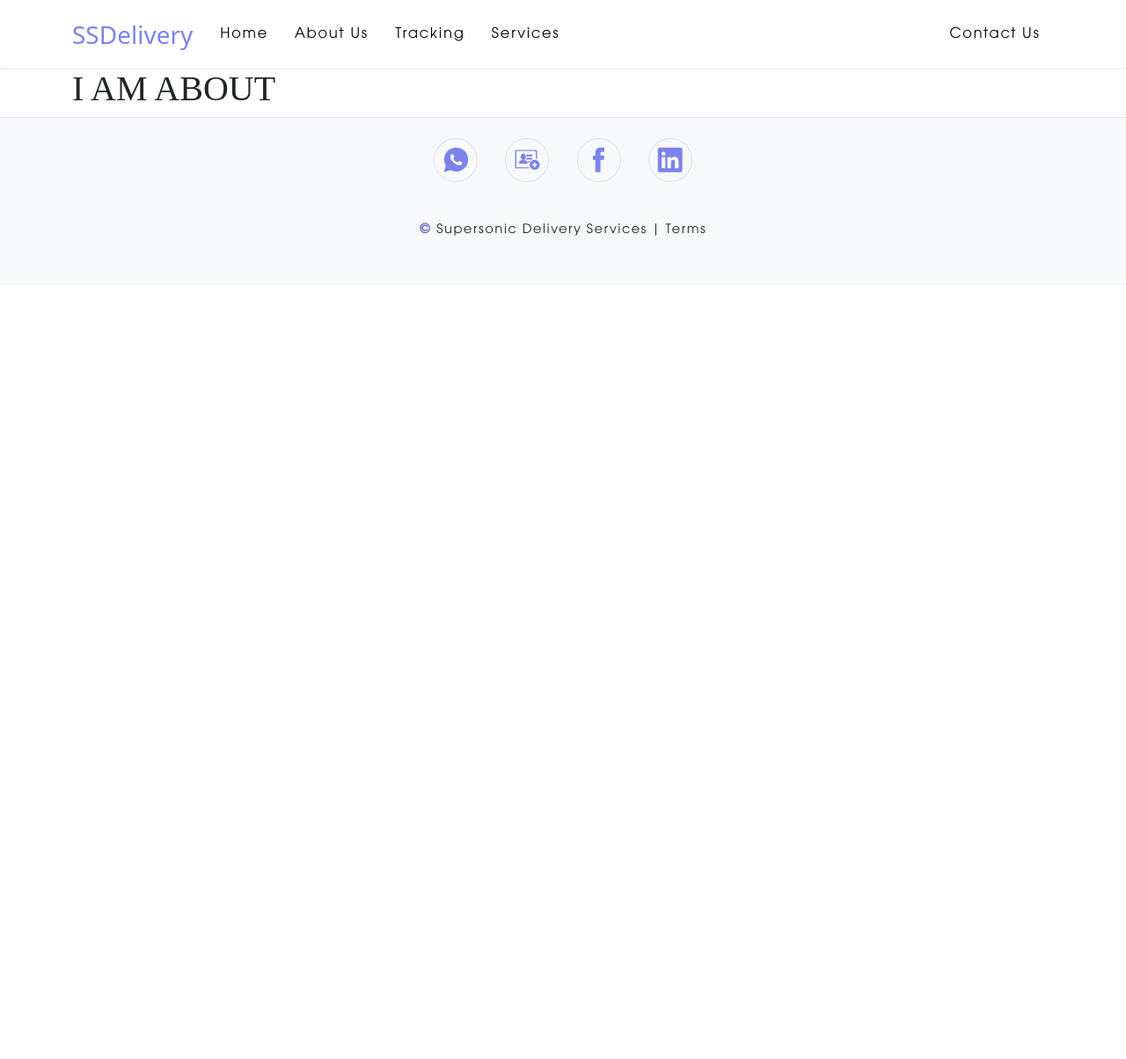
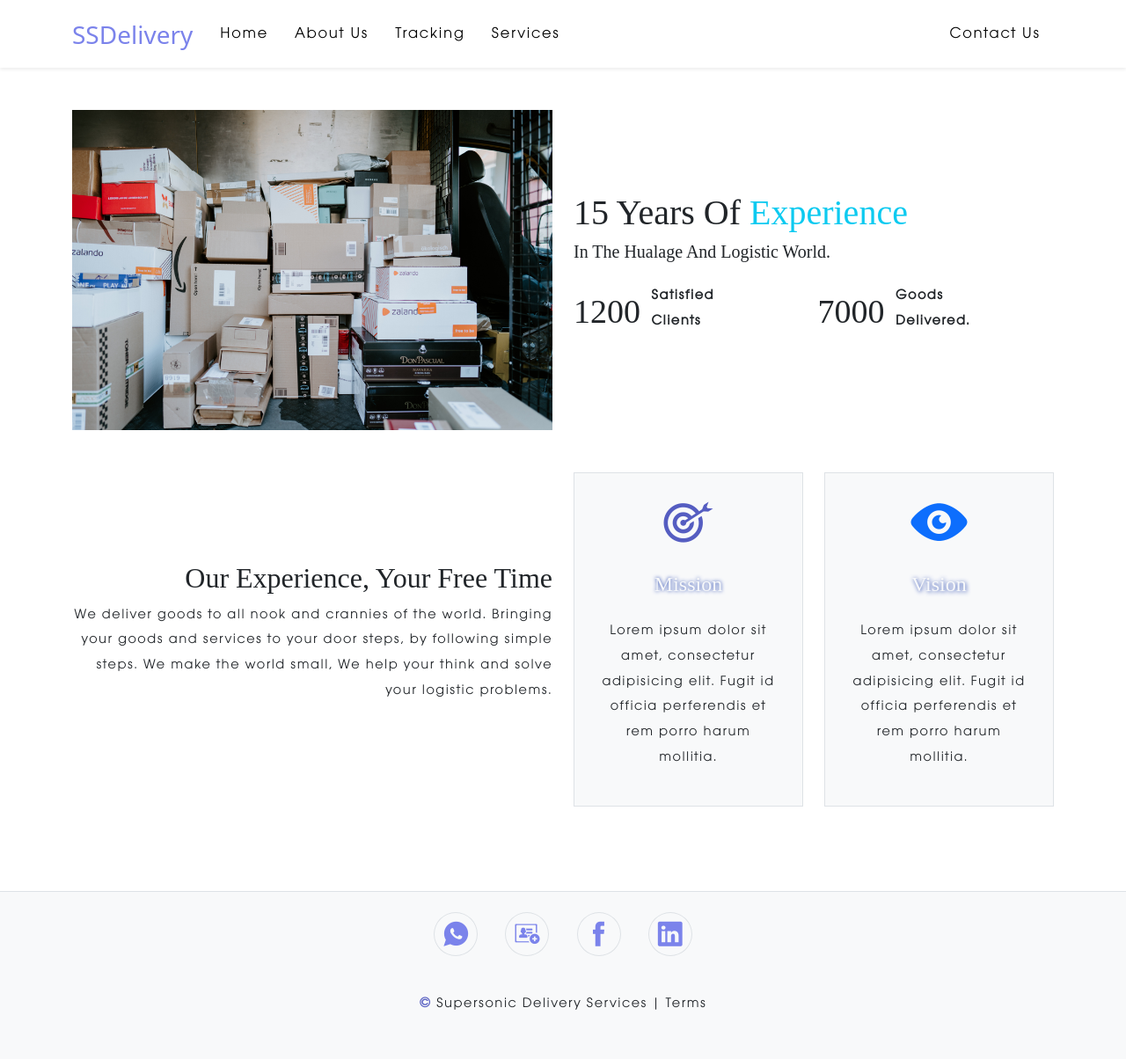
Before and after one commit to ndmichael/logistics, a Django app: page /about/ in a window 1280 px wide. Shown: the whole page at 88% size. Before the commit the page ends 268 px from the top, so only its background shows below. Run offline with Django 3.2, Linux system fonts and the light colour scheme; some libraries are stand-ins or nearby versions; some web fonts are replaced.

Commit message:
coded the about page

```diff
--- a/shipment/templates/shipment/about.html
+++ b/shipment/templates/shipment/about.html
@@ -1,14 +1,77 @@
-{% extends 'base.html' %}
-{% load static %}
+{% extends 'base.html' %} {% load static %} {% block content %}
+<section class="py-5">
+    <div class=" container">
+        <section class=" row">
+            <article class="col-12 col-sm-6 col-md-6">
+                <div>
+                    <img src="{% static '/shipment/images/truck3.jpg' %}" alt="" class="img-fluid" style="object-fit: cover;">
+                </div>
+            </article>
 
-{% block content %}
-    <section>
-        <div class=" container">
-            <div class=" row">
-                <div class=" col-12">
-                    <h1>I AM ABOUT</h1>
+            <article class="col-12 col-sm-6 col-md-5 align-self-center">
+                <div class="row">
+                    <article class="col-12 pb-3">
+                        <h1>15 Years of <span class="text-info">experience</span> </h1>
+                        <h2 class="h5">In the hualage and logistic world.</h5>
+                    </article>
+                    <article class="col-12 d-flex justify-content-between">
+                        <div class="d-flex">
+                            <h3 class="d-flex align-items-center " style="font-size: 38px;">
+                                <span>1200</span>
+                            </h3> &nbsp; &nbsp;
+                            <p>
+                                <b>Satisfied <br /> Clients</b>
+                            </p>
+                        </div>
+                        <div class="d-flex">
+                            <h3 class="d-flex align-items-center " style="font-size: 38px;">
+                                <span>7000</span>
+                            </h3> &nbsp; &nbsp;
+                            <p>
+                                <b>Goods <br /> Delivered.</b>
+                            </p>
+                        </div>
+                    </article>
                 </div>
-            </div>
-        </div>
-    </section>
+            </article>
+        </section>
+    </div>
+
+    <div class=" container py-5">
+        <section class="row">
+            <article class=" col-12 col-sm-6 col-md-6 text-end align-self-center">
+                <h2>
+                    Our Experience, Your free Time
+                </h2>
+                <p>
+                    We deliver goods to all nook and crannies of the world. Bringing your goods and services to your door steps, by following simple steps. We make the world small, We help your think and solve your logistic problems.
+                </p>
+            </article>
+            <article class=" col-12 col-sm-6 col-md-3">
+                <div class=" border text-center p-4 bg-light">
+                    <span class="icofont icofont-4x icofont-bullseye secondary_color"></span>
+                    <h4 class="pt-4 pb-3 text-light" style=" text-shadow: 0px 0px 4px rgb(29, 62, 172);">
+                        Mission
+                    </h4>
+                    <p>
+                        Lorem ipsum dolor sit amet, consectetur adipisicing elit. Fugit id officia perferendis et rem porro harum mollitia.
+                    </p>
+                </div>
+            </article>
+            <article class=" col-12 col-sm-6 col-md-3">
+                <div class=" border text-center p-4 bg-light">
+                    <span class="icofont icofont-4x icofont-eye-alt text-primary"></span>
+                    <h4 class="pt-4 pb-3 text-light" style=" text-shadow: 1px 1px 5px rgb(29, 62, 172);">
+                        Vision
+                    </h4>
+                    <p>
+                        Lorem ipsum dolor sit amet, consectetur adipisicing elit. Fugit id officia perferendis et rem porro harum mollitia.
+                    </p>
+                </div>
+
+            </article>
+        </section>
+
+    </div>
+</section>
 {% endblock content %}
```
